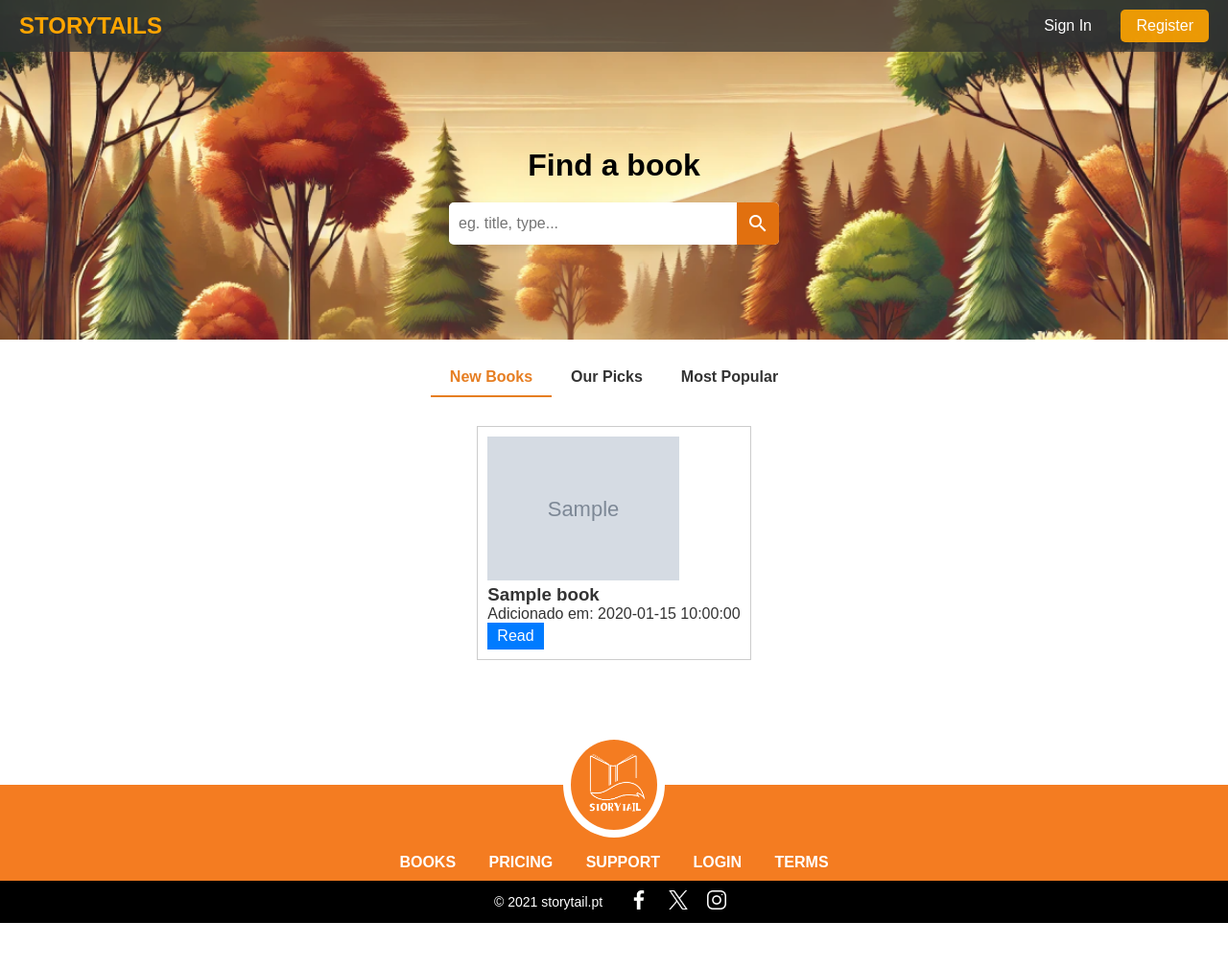
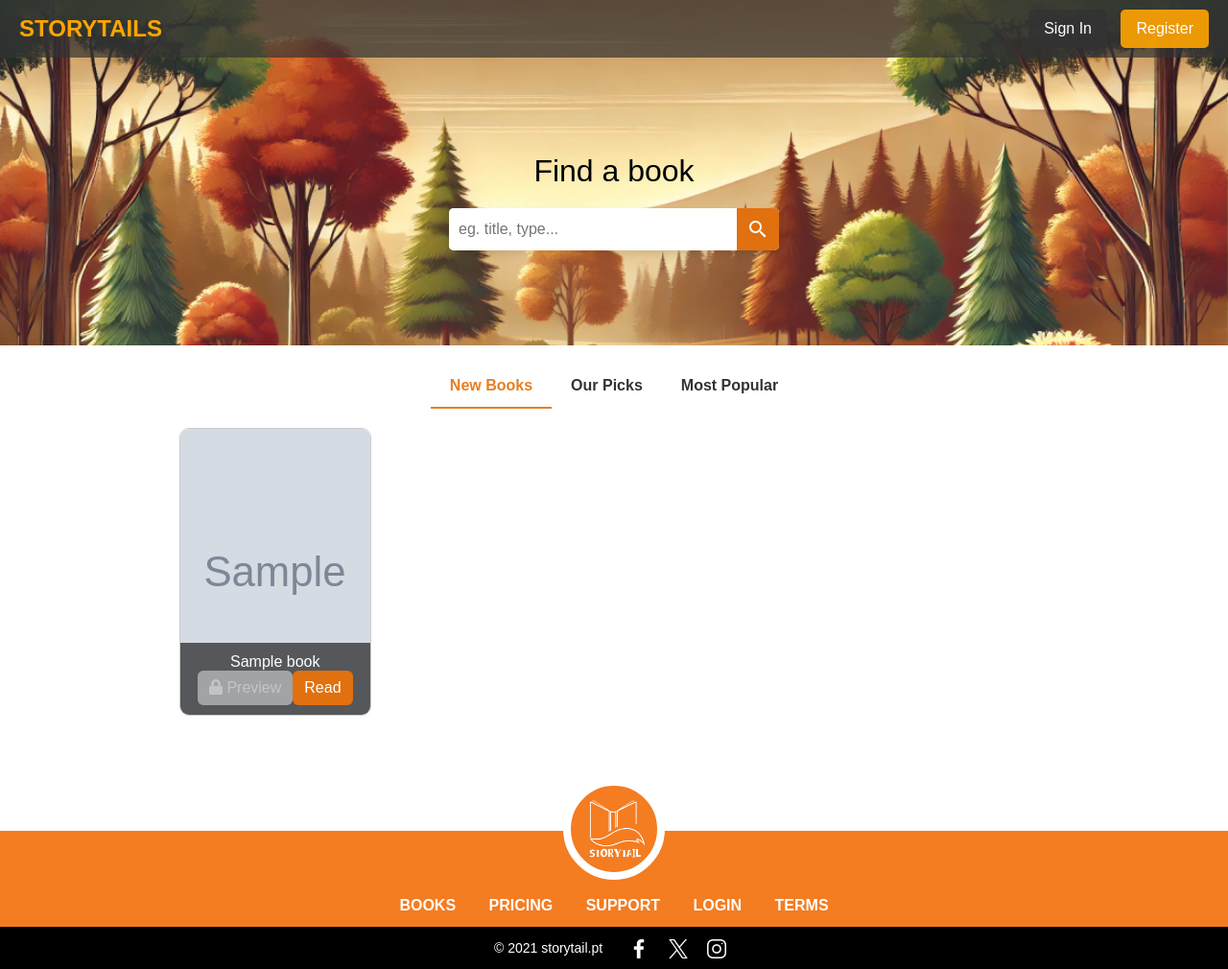
Before and after one commit to Ruizinho99/Story_Tail, a PHP site: page / in a window 1280 px wide. Shown: the whole page at 96% size. Before the commit the page ends 962 px from the top, so only its background shows below. Run offline with PHP 8.4, Linux system fonts and the light colour scheme; tables that the repository leaves empty hold one stand-in row (values such as "Sample post"); grey boxes marked "Sample" are stand-in pictures.

Commit message:
index cards

```diff
--- a/index.php
+++ b/index.php
@@ -4,14 +4,27 @@ if ($conn->connect_error) {
     die("Erro de conexão: " . $conn->connect_error);
 }
 
-function getBooks($category) {
+// Função para verificar o acesso ao livro
+function canAccessBook($book, $user)
+{
+    // Verifica se o livro tem acesso restrito (privado)
+    if ($book['access_level'] === 'private') {
+        // Verifica se o usuário é premium
+        return $user['user_type_id'] === 1; // Considerando 1 como ID de usuários premium
+    }
+    // Se o acesso do livro for público, todos podem acessar
+    return true;
+}
+
+function getBooks($category)
+{
     global $conn;
 
     // SQL diferente baseado na "categoria"
     if ($category == 'New Books') {
-        $sql = "SELECT id, title, cover_url, added_at FROM books WHERE is_active = 1 ORDER BY added_at DESC"; // Mais recentes primeiro
+        $sql = "SELECT id, title, cover_url, access_level FROM books WHERE is_active = 1 ORDER BY added_at DESC"; // Mais recentes primeiro
     } else {
-        $sql = "SELECT id, title, cover_url, added_at FROM books WHERE is_active = 1 ORDER BY RAND()"; // Ordem aleatória
+        $sql = "SELECT id, title, cover_url, access_level FROM books WHERE is_active = 1 ORDER BY RAND()"; // Ordem aleatória
     }
 
     $result = $conn->query($sql);
@@ -26,20 +39,73 @@ function getBooks($category) {
         return [];
     }
 }
+
+// Supondo que você tenha uma variável $user com os dados do usuário logado
+// Exemplo: $user = ['user_type_id' => 1]; 1 para premium, 2 para não premium
+$user = ['user_type_id' => 1];  // Exemplo de um usuário premium
 ?>
-
 
 <!DOCTYPE html>
 <html lang="pt">
+
 <head>
     <meta charset="UTF-8">
     <meta name="viewport" content="width=device-width, initial-scale=1.0">
     <link rel="stylesheet" href="style.css">
     <link href="https://fonts.googleapis.com/icon?family=Material+Icons" rel="stylesheet">
+    <link href="https://cdn.jsdelivr.net/npm/bootstrap@5.3.3/dist/css/bootstrap.min.css" rel="stylesheet">
+    <link rel="stylesheet" href="https://cdnjs.cloudflare.com/ajax/libs/font-awesome/5.15.4/css/all.min.css"> <!-- Para o ícone de cadeado -->
     <title>Exemplo com iframe</title>
+    <style>
+        .card {
+            width: 200px;
+            height: 300px;
+            border-radius: 10px;
+            border: 1px solid #ccc;
+            overflow: hidden;
+            position: relative;
+        }
+
+        .card-img-top {
+            width: 100%;
+            height: 100%;
+            object-fit: cover;
+        }
+
+        .card-body {
+            position: absolute;
+            bottom: 0;
+            left: 0;
+            right: 0;
+            padding: 10px;
+            background: rgba(0, 0, 0, 0.6); /* Fundo escuro e semitransparente */
+            color: white;
+            text-align: center;
+            z-index: 2;
+        }
+
+        .card-title {
+            font-size: 1rem;
+            margin: 0;
+        }
+
+        .btn {
+            background-color: #E1700F;
+            color: white;
+            border: none;
+        }
+
+        .btn[disabled] {
+            background-color: #ccc;
+        }
+
+        .fa-lock {
+            color: white;
+        }
+    </style>
 </head>
+
 <body>
-    <!-- Contêiner de fundo para header e search-section -->
     <div class="background-container">
         <?php include 'sl_header.html'; ?>
 
@@ -56,13 +122,11 @@ function getBooks($category) {
         </section>
     </div>
 
-    <!-- Seção New Books (sem imagem de fundo) -->
+    <!-- Seção New Books -->
     <section class="new-books-section">
         <?php
-        // Carregar estilos específicos da seção New Books
         echo '<link rel="stylesheet" type="text/css" href="styles/new_books.css">';
 
-        // Definir a categoria selecionada
         $category = isset($_GET['category']) ? $_GET['category'] : "New Books";
         $books = getBooks($category);
         ?>
@@ -74,23 +138,51 @@ function getBooks($category) {
                 <a href="?category=Most Popular" class="<?= $category == 'Most Popular' ? 'active' : '' ?>">Most Popular</a>
             </div>
 
-            <div class="books-list">
-                <?php if (!empty($books)): ?>
-                    <?php foreach ($books as $book): ?>
-                        <div style="border: 1px solid #ccc; padding: 10px; margin: 10px;">
-                            <img src="<?= htmlspecialchars($book['cover_url']) ?>" alt="<?= htmlspecialchars($book['title']) ?>" style="max-width: 200px; max-height: 200px;">
-                            <h3><?= htmlspecialchars($book['title']) ?></h3>
-                            <p>Adicionado em: <?= htmlspecialchars($book['added_at']) ?></p>
-                            <a href="reading.php?book_id=<?= $book['id'] ?>" style="display: inline-block; padding: 5px 10px; background-color: #007bff; color: #fff; text-decoration: none;">Read</a>
+            <div class="container">
+                <div class="row justify-content-center">
+                    <div class="col-10">
+                        <div class="row row-cols-1 row-cols-md-4 g-3">
+                            <?php if (!empty($books)): ?>
+                                <?php foreach ($books as $index => $book): ?>
+                                    <!-- Limite de exibição para 8 cartões -->
+                                    <?php if ($index >= 8) break; ?>
+                                    <div class="col d-flex justify-content-center">
+                                        <div class="card">
+                                            <!-- Imagem do cartão ajustada -->
+                                            <img src="<?= htmlspecialchars($book['cover_url']) ?>" class="card-img-top" alt="<?= htmlspecialchars($book['title']) ?>">
+
+                                            <!-- Corpo do cartão com fundo preto semitransparente -->
+                                            <div class="card-body">
+                                                <h5 class="card-title"><?= htmlspecialchars($book['title']) ?></h5>
+
+                                                <div class="d-flex justify-content-center">
+                                                    <?php if ($book['access_level'] == 'public'): ?>
+                                                        <a href="reading.php?book_id=<?= $book['id'] ?>" class="btn">Read</a>
+                                                        <a href="preview.php?book_id=<?= $book['id'] ?>" class="btn">Preview</a>
+                                                    <?php else: ?>
+                                                        <button class="btn" disabled>
+                                                            <i class="fa fa-lock"></i> Preview
+                                                        </button>
+                                                        <a href="reading.php?book_id=<?= $book['id'] ?>" class="btn">Read</a>
+                                                    <?php endif; ?>
+                                                </div>
+                                            </div>
+                                        </div>
+                                    </div>
+                                <?php endforeach; ?>
+                            <?php else: ?>
+                                <p>Nenhum livro encontrado para a categoria selecionada.</p>
+                            <?php endif; ?>
                         </div>
-                    <?php endforeach; ?>
-                <?php else: ?>
-                    <p>Nenhum livro encontrado para a categoria selecionada.</p>
-                <?php endif; ?>
+                    </div>
+                </div>
             </div>
         </div>
     </section>
 
     <?php include 'footer.html'; ?>
+
+    <script src="https://cdn.jsdelivr.net/npm/bootstrap@5.3.3/dist/js/bootstrap.bundle.min.js"></script>
 </body>
+
 </html>
```
